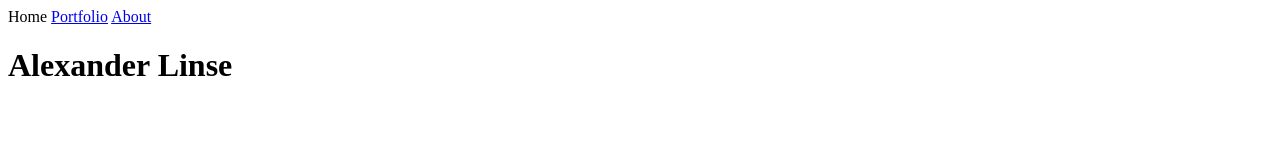
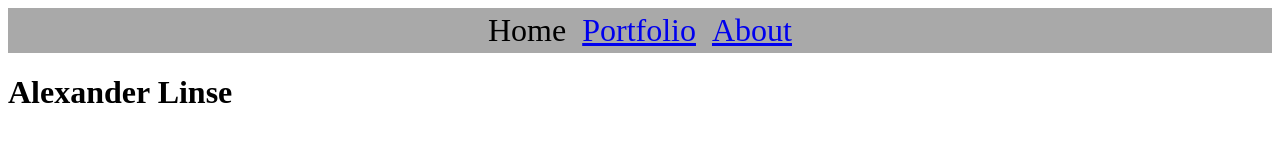
Before and after one commit to Zandypants/MyPersonalWebsite, a plain HTML site: page index.html in a window 1280 px wide. Drawn offline with Linux system fonts and the light colour scheme.

Commit message:
Styled nav bar a bit

```diff
--- a/style.css
+++ b/style.css
@@ -1,3 +1,14 @@
+nav {
+    font-size: 24pt;
+    display: flex;
+    justify-content: center;
+    background-color: darkgray;
+}
+
+nav > a {
+    margin: 4px 8px;
+}
+
 .selectedPageLink {
     color: black;
     text-decoration: none;
```
